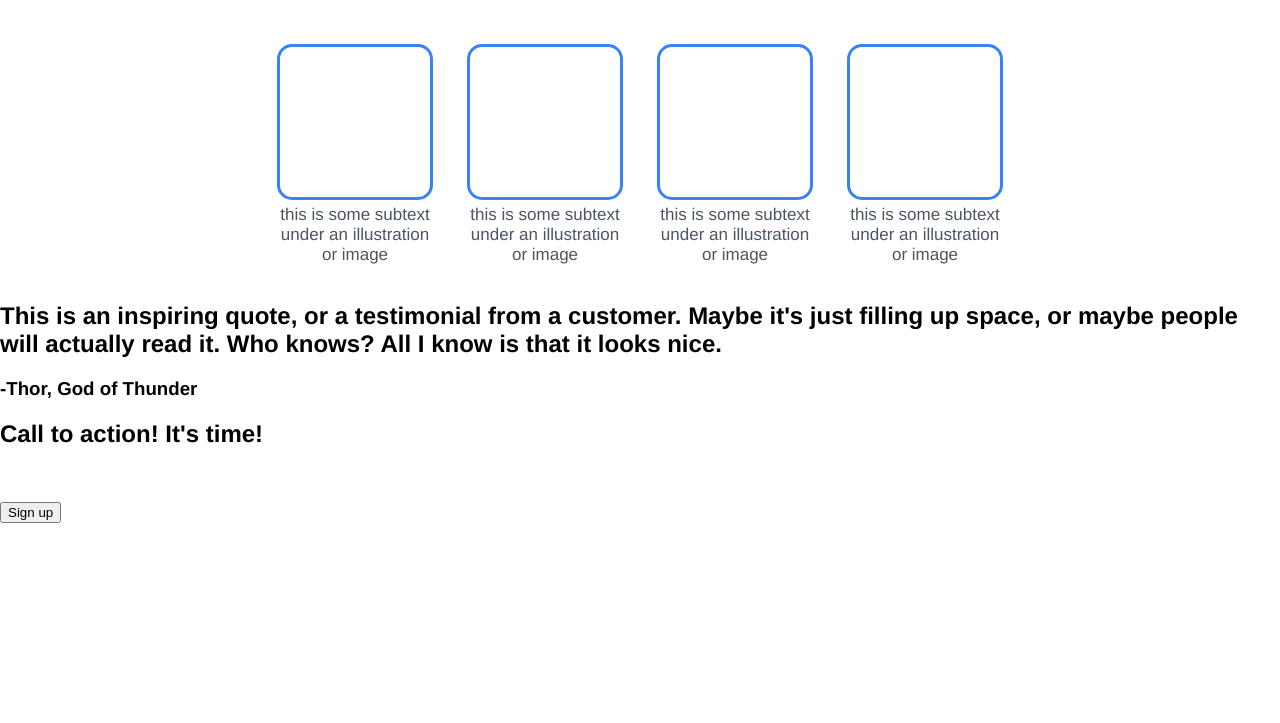
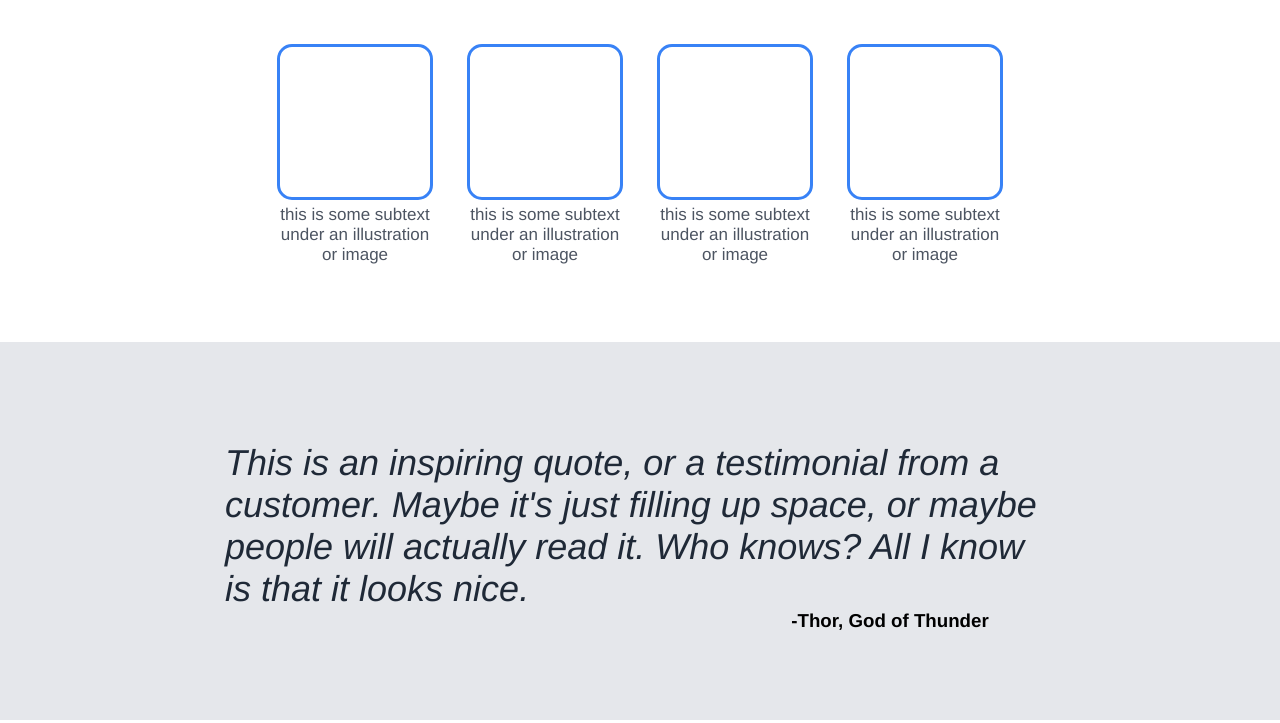
Before and after one commit to zchernicky/landing-page, a plain HTML site: page index.html in a window 1280 px wide. Shown: the part 517-1240 px from the top of the page. Before the commit the page ends 1090 px from the top, so only its background shows below. Drawn offline with Linux system fonts and the light colour scheme.

Commit message:
Rough set up of quote container

```diff
--- a/index.html
+++ b/index.html
@@ -46,8 +46,10 @@
         </div>
     </div>
     <div class="quote-container">
-        <h2>This is an inspiring quote, or a testimonial from a customer. Maybe it's just filling up space, or maybe people will actually read it. Who knows? All I know is that it looks nice.</h2>
-        <h3>-Thor, God of Thunder</h3>
+        <div class="quote-content">
+        <h2 class="quote">This is an inspiring quote, or a testimonial from a customer. Maybe it's just filling up space, or maybe people will actually read it. Who knows? All I know is that it looks nice.</h2>
+        <h3 class="quote-author">-Thor, God of Thunder</h3>
+        </div>
     </div>
     <div class="cta-container">
         <h2>Call to action! It's time!</h2>
--- a/style.css
+++ b/style.css
@@ -89,6 +89,7 @@ p {
     display: flex;
     justify-content: center;
     gap: 30px;
+    padding-bottom: 60px;
 }
 
 .info-header {
@@ -122,3 +123,29 @@ p {
     max-width: 160px;
     margin-top: 5px;
 }
+
+/* Quote Container */
+
+.quote-container {
+    background-color: #E5E7EB;
+    padding: 70px 100px;
+}
+
+.quote {
+    font-size: 36px;
+    font-style: italic;
+    font-weight: 300;
+    color: #1F2937;
+    max-width: 830px;
+}
+
+.quote-content {
+    display: flex;
+    flex-direction: column;
+    align-items: center;
+}
+
+.quote-author {
+    margin-top: -30px;
+    padding-left: 500px;
+}
```
